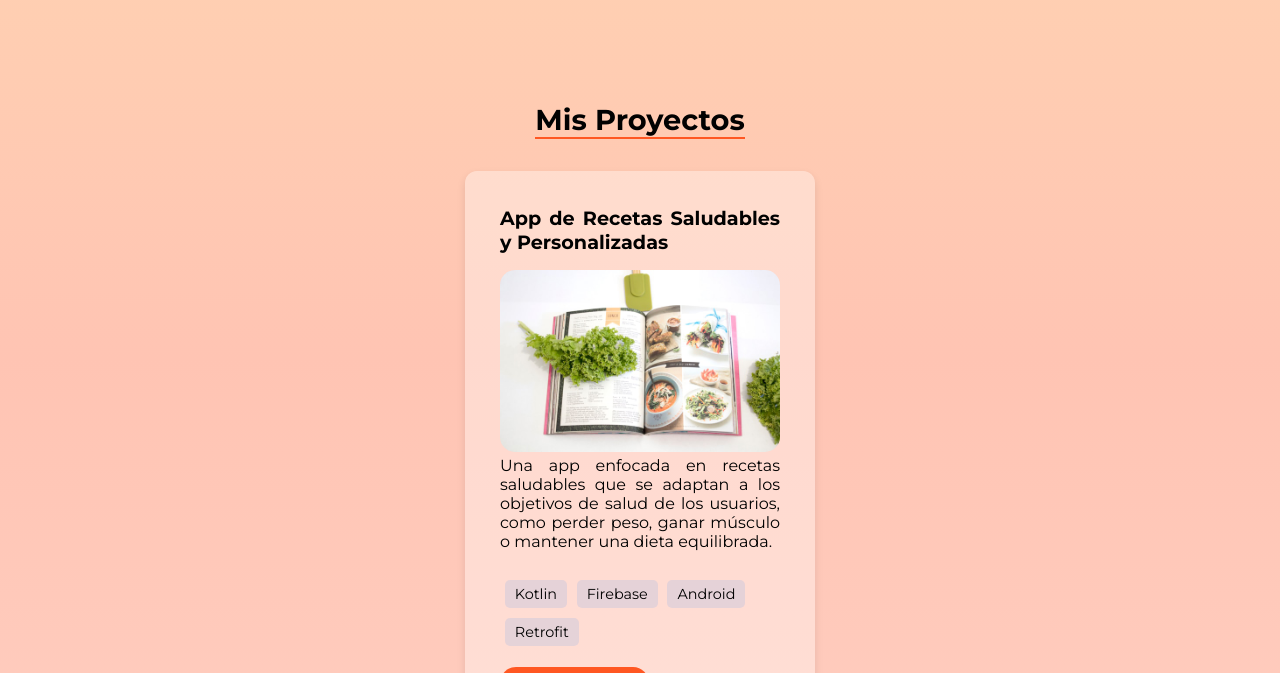
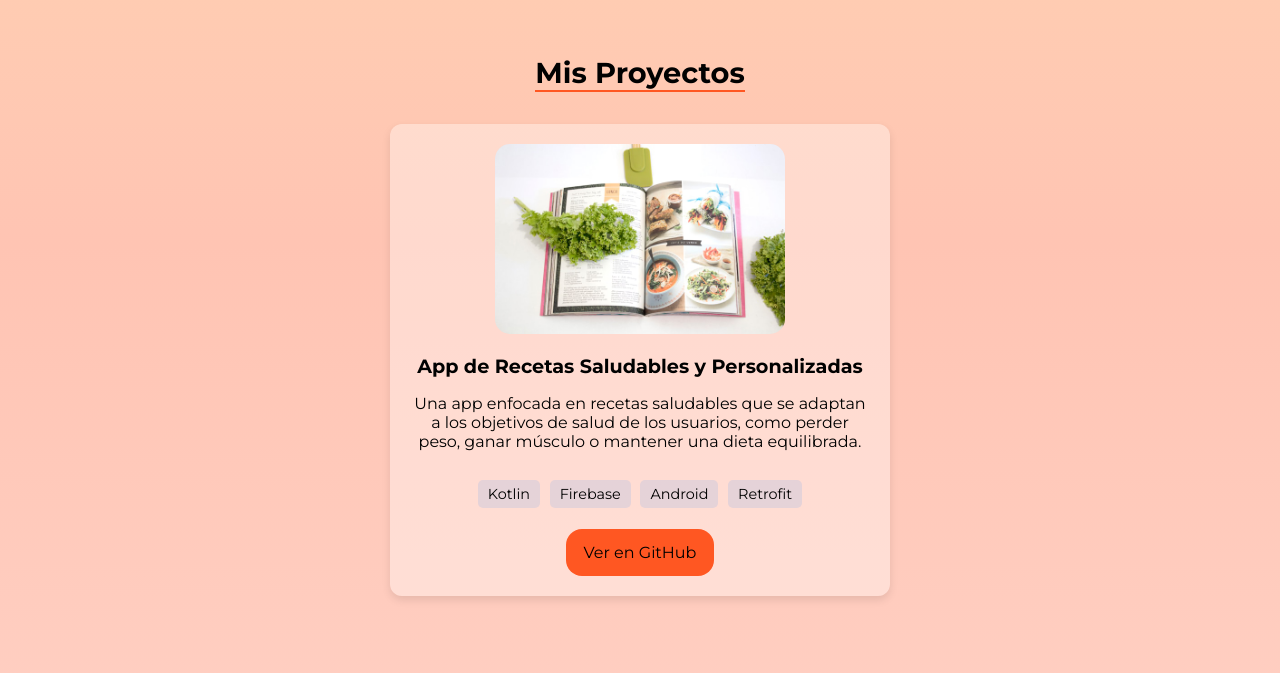
Before and after one commit to LavryDam/my-portfolio-web, a Next.js app: page / in a window 1280 px wide. Shown: the part 1347-2020 px from the top of the page. Built offline with nearby package versions, Linux system fonts and the light colour scheme.

Commit message:
fix: css and img

```diff
--- a/app/page.tsx
+++ b/app/page.tsx
@@ -11,7 +11,7 @@ export default function HomePage() {
         <div className="image-container"></div>
         <div className="text">
           <h1 className="overlay-text">
-            Hola, soy <span className="highlight">Dina Martinez Ruiz.</span><br/>
+            Hola, soy <span className="highlight">Dina.</span><br/>
             <span className="small-text">Una apasionada por el desarrollo de aplicaciones web y móviles que conectan. </span>
           </h1>
           <Link href="#about" className="bottom-link">
--- a/app/proyectos/project.css
+++ b/app/proyectos/project.css
@@ -4,7 +4,7 @@
   align-items: center;
   justify-content: center;
   text-align: center;
-  padding: 65px;
+  padding: 50px;
   margin: 50px auto;
 }
 
@@ -18,25 +18,20 @@
 
 .tarjeta-proyecto img {
   border-radius: 15px;
-  width: 100%;
-  height: auto;
-  object-fit: cover;
+  margin-bottom: 1rem;
 }
 
 .contenedor-proyectos {
   display: flex;
-  flex-wrap: wrap;
-  gap: 20px;
-  justify-content: center;
+
 }
 
 .tarjeta-proyecto {
   background-color: rgba(255, 255, 255, 0.352);
   border-radius: 12px;
   box-shadow: 0 4px 8px rgba(0, 0, 0, 0.1);
-  max-width: 350px;
-  padding: 35px;
-  text-align: justify;
+  max-width: 500px;
+  padding: 20px;
   transition: transform 0.3s, box-shadow 0.3s;
 }
 
--- a/app/proyectos/project.tsx
+++ b/app/proyectos/project.tsx
@@ -12,13 +12,13 @@ function ProyectosPage() {
             <h2>Mis Proyectos</h2>
             <div className="contenedor-proyectos">
                 <div className="tarjeta-proyecto">
-                    <h3 className="titulo-proyecto">App de Recetas Saludables y Personalizadas</h3>
                     <Image
                         src="/images/libroRecetas.jpg"
-                        width={280}
-                        height={150}
+                        width={290}
+                        height={190}
                         alt="Picture of the author"
                     />
+                    <h3 className="titulo-proyecto">App de Recetas Saludables y Personalizadas</h3>
                     <p className="detalle-proyecto">
                         Una app enfocada en recetas saludables que se adaptan a los objetivos de salud de los usuarios, como perder peso, ganar músculo o mantener una dieta equilibrada.
                     </p>
```
